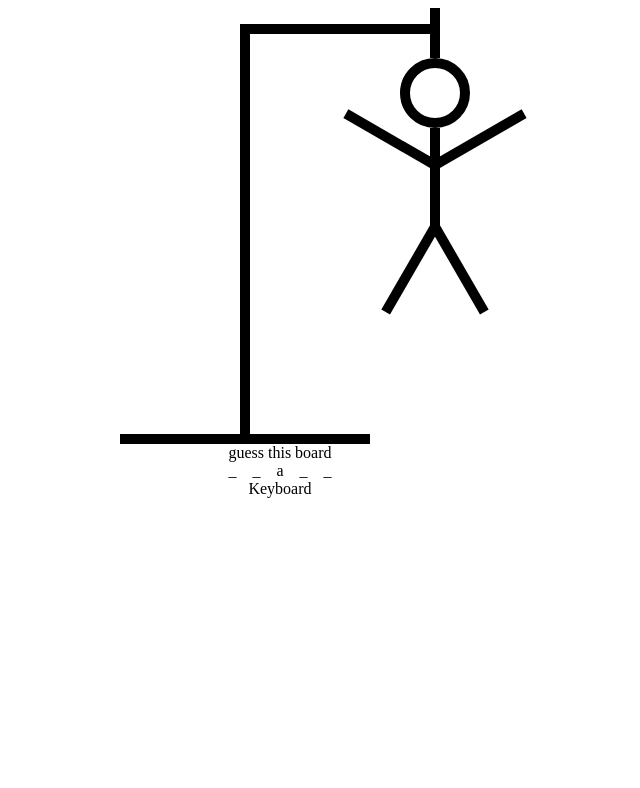
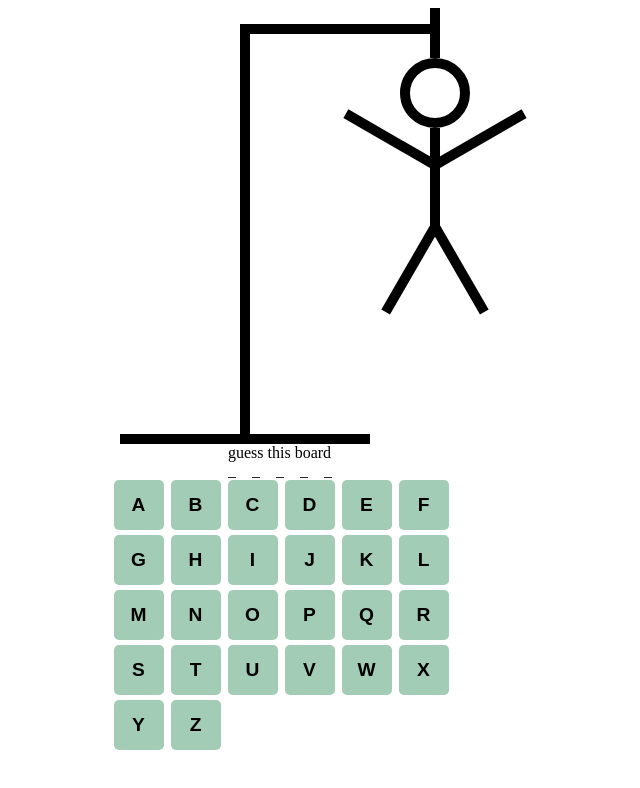
Before and after one commit to ahmads1990/ReactHangmanGame, a React (Vite) app: page / in a window 1280 px wide. Shown: the top 788 px of the page, without its empty margins (360-1000 px from the left). Built offline with nearby package versions, Linux system fonts and the light colour scheme.

Commit message:
Create visual keyboard and enable user inputs vi clicking and keyboard events

```diff
--- a/src/App.tsx
+++ b/src/App.tsx
@@ -8,22 +8,37 @@ import wordData from "./wordList.json";
 function App() {
     const [randomWord, setRandomWord] = useState("");
     // Holds all the letters guessed by the user
-    const [guessedLetters, setGuessedLetters] = useState<string[]>(["v", "a", "e", "s", "t"]);
+    const [guessedLetters, setGuessedLetters] = useState<string[]>([]);
 
     const selectNewRandomWord = () => {
         const newWord = wordData[Math.ceil(wordData.length * Math.random())];
         setRandomWord(newWord);
     };
-
     useEffect(() => {
         selectNewRandomWord();
     }, []);
+    // Add new letter to guessedLetters state
+    const guessNewLetter = (letter: string) => {
+        const newArray = [...guessedLetters, letter];
+        setGuessedLetters(newArray);
+    };
+    // Runs when user uses keyboard
+    useEffect(() => {
+        const handleKeyDown = (e: KeyboardEvent) => {
+            const key = e.key;
+            if (!key.match(/^[a-z]$/)) return;
+            e.preventDefault();
+            guessNewLetter(key);
+        };
+        document.addEventListener("keydown", handleKeyDown);
+        return () => document.removeEventListener("keydown", handleKeyDown);
+    }, [guessedLetters]);
 
     return (
         <div className="container">
             <Drawing />
             <Word wordToGuess={randomWord} guessedLetters={guessedLetters} />
-            <Keyboard />
+            <Keyboard guessNewLetter={guessNewLetter} />
         </div>
     );
 }
--- /dev/null
+++ b/src/components/Keyboard/Keyboard.css
@@ -0,0 +1,22 @@
+:root {
+    --green: #a2ccb6;
+    --yellow: #fceeb5;
+    --peach: #ee786e;
+    --off-white: #fffff4;
+}
+.key {
+    width: 50px;
+    height: 50px;
+    border-radius: 5px;
+    border: none;
+    float: left;
+    cursor: pointer;
+    background-color: var(--green);
+    color: #000000;
+    line-height: 48px;
+    text-align: center;
+    margin-left: 2px;
+    text-transform: capitalize;
+    font-weight: bold;
+    font-size: 1.2rem;
+}
--- a/src/components/Keyboard/Keyboard.tsx
+++ b/src/components/Keyboard/Keyboard.tsx
@@ -1,5 +1,48 @@
-const Keyboard = () => {
-    return <div>Keyboard</div>;
+import "./Keyboard.css";
+const KEYS = [
+    "a",
+    "b",
+    "c",
+    "d",
+    "e",
+    "f",
+    "g",
+    "h",
+    "i",
+    "j",
+    "k",
+    "l",
+    "m",
+    "n",
+    "o",
+    "p",
+    "q",
+    "r",
+    "s",
+    "t",
+    "u",
+    "v",
+    "w",
+    "x",
+    "y",
+    "z",
+];
+type KeyboardProps = { guessNewLetter: (a: string) => void };
+
+const Keyboard = ({ guessNewLetter }: KeyboardProps) => {
+    const handleButtonClick = (k: string) => {
+        guessNewLetter(k);
+    };
+
+    return (
+        <div className="keyboard" style={{ display: "grid", gridTemplateColumns: "repeat(6, 1fr)", gap: "5px" }}>
+            {KEYS.map((k) => (
+                <button className="key" key={k} onClick={() => handleButtonClick(k)}>
+                    {k}
+                </button>
+            ))}
+        </div>
+    );
 };
 
 export default Keyboard;
```
